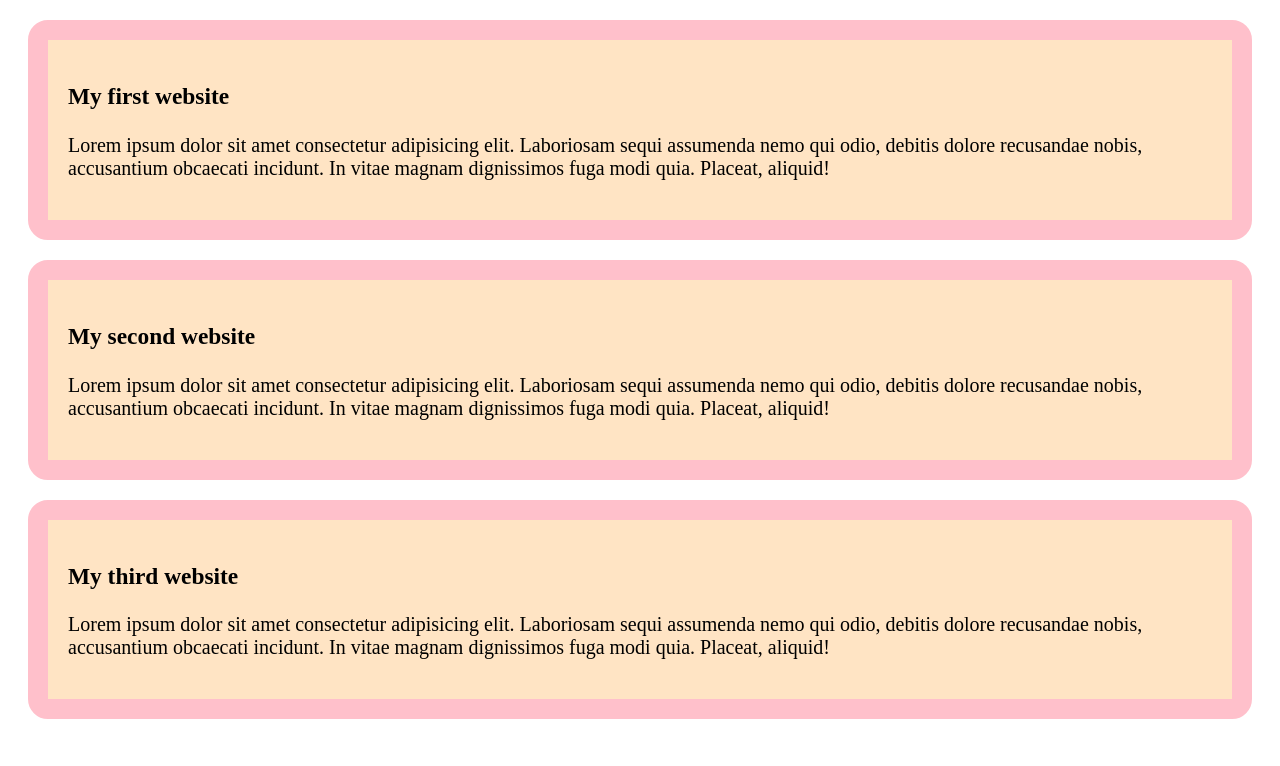
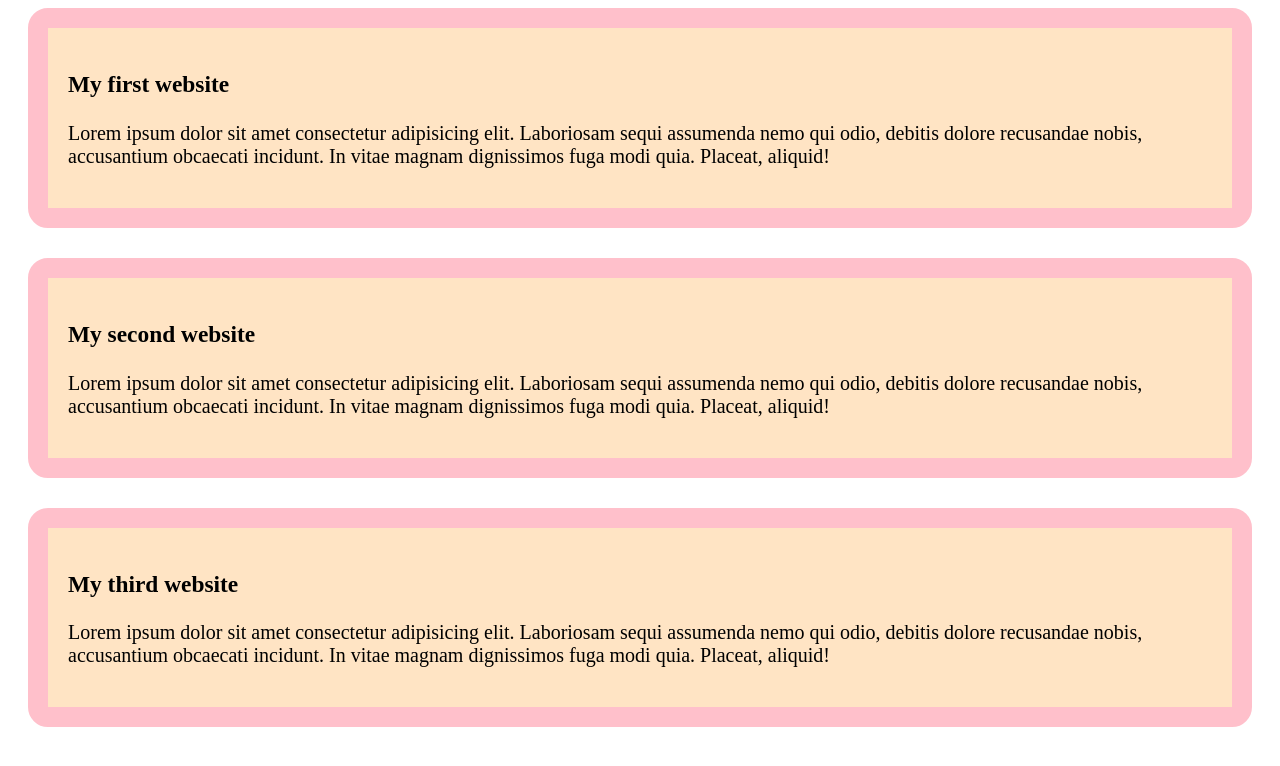
Before and after one commit to Ahamedezaz/My-first-github-repo, a plain HTML site: page Index.html in a window 1280 px wide. Drawn offline with Linux system fonts and the light colour scheme.

Commit message:
Adjusted margin spacing

```diff
--- a/Styles/Blog.css
+++ b/Styles/Blog.css
@@ -1,10 +1,13 @@
 .div {
+
   font-size: 20px;
   padding: 20px;
-  margin: 20px ;
+  margin-bottom: 30px ;
+  margin-left: 20px;
+  margin-right: 20px;
   border: 20px solid pink;
   border-radius: 20px;
-  background-color:bisque;
+  background-color: bisque;
 }
 footer {
   size: 0px;
```
